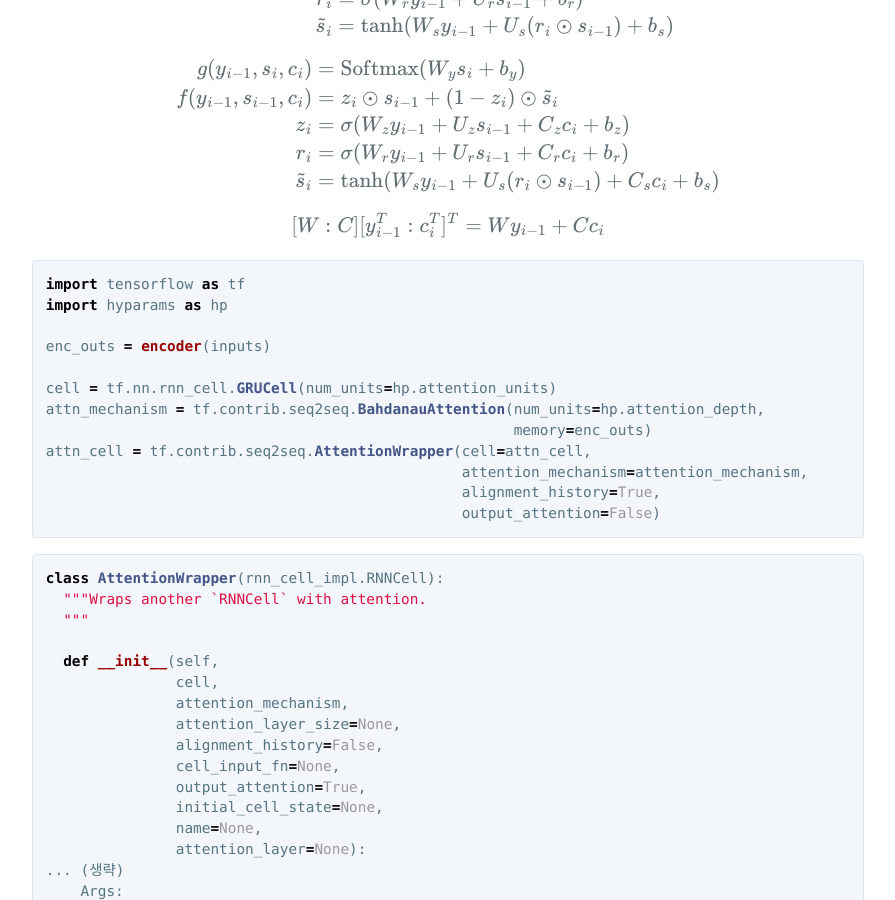
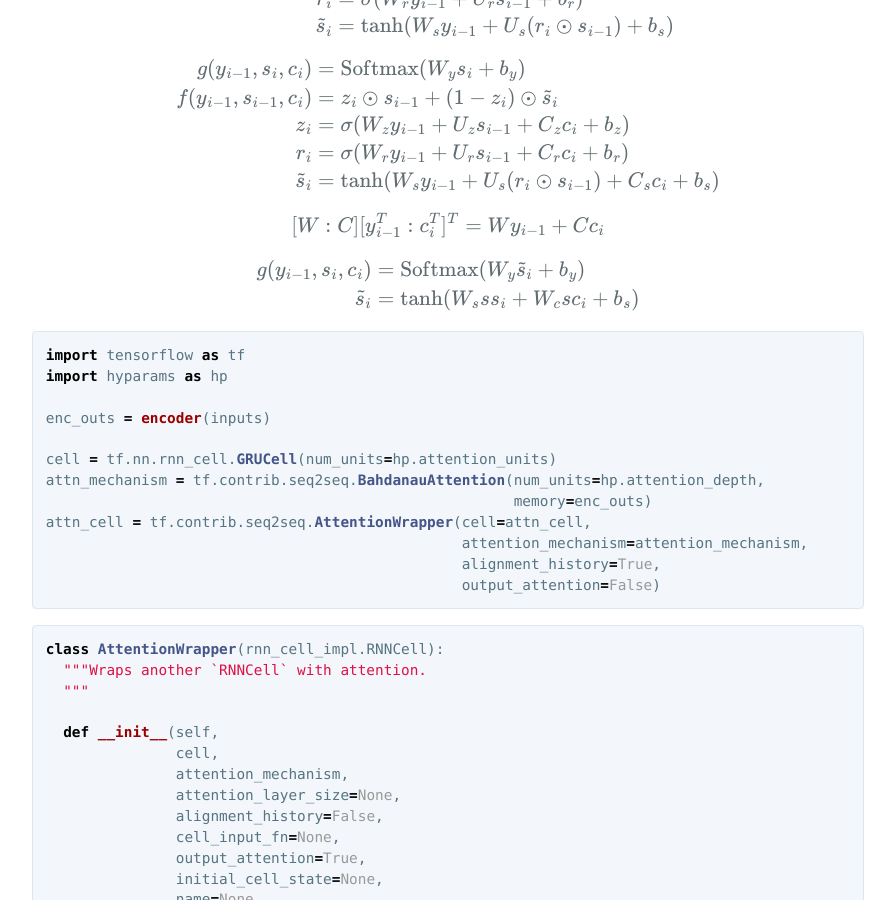
Before and after one commit to hcnoh/hcnoh.github.io, a Jekyll site: the page built from _posts/2018-12-11-bahdanau-attention.md, in a window 1280 px wide and 900 px high, scrolled down 4502 px. Shown: the whole window, without its empty margins (192-1087 px from the left). Built offline with Jekyll 4.4.1, drawn with Linux system fonts in a browser that asks for light colours; formulas are drawn with MathJax 3; comment, search, counter and statistics services are not loaded.

Commit message:
Update 2018-12-11-bahdanau-attention.md

````diff
--- a/_posts/2018-12-11-bahdanau-attention.md
+++ b/_posts/2018-12-11-bahdanau-attention.md
@@ -165,6 +165,13 @@ $$
 [W : C][y_{i-1}^T : c_i^T]^T = Wy_{i-1} + Cc_i
 $$
 
+$$
+\begin{align*}
+g(y_{i-1}, s_i, c_i) & = \text{Softmax}(W_y \tilde{s}_i + b_y) \\
+\tilde{s}_i & = \tanh(W_ss s_i + W_cs c_i + b_s)
+\end{align*}
+$$
+
 ```python
 import tensorflow as tf
 import hyparams as hp
````
